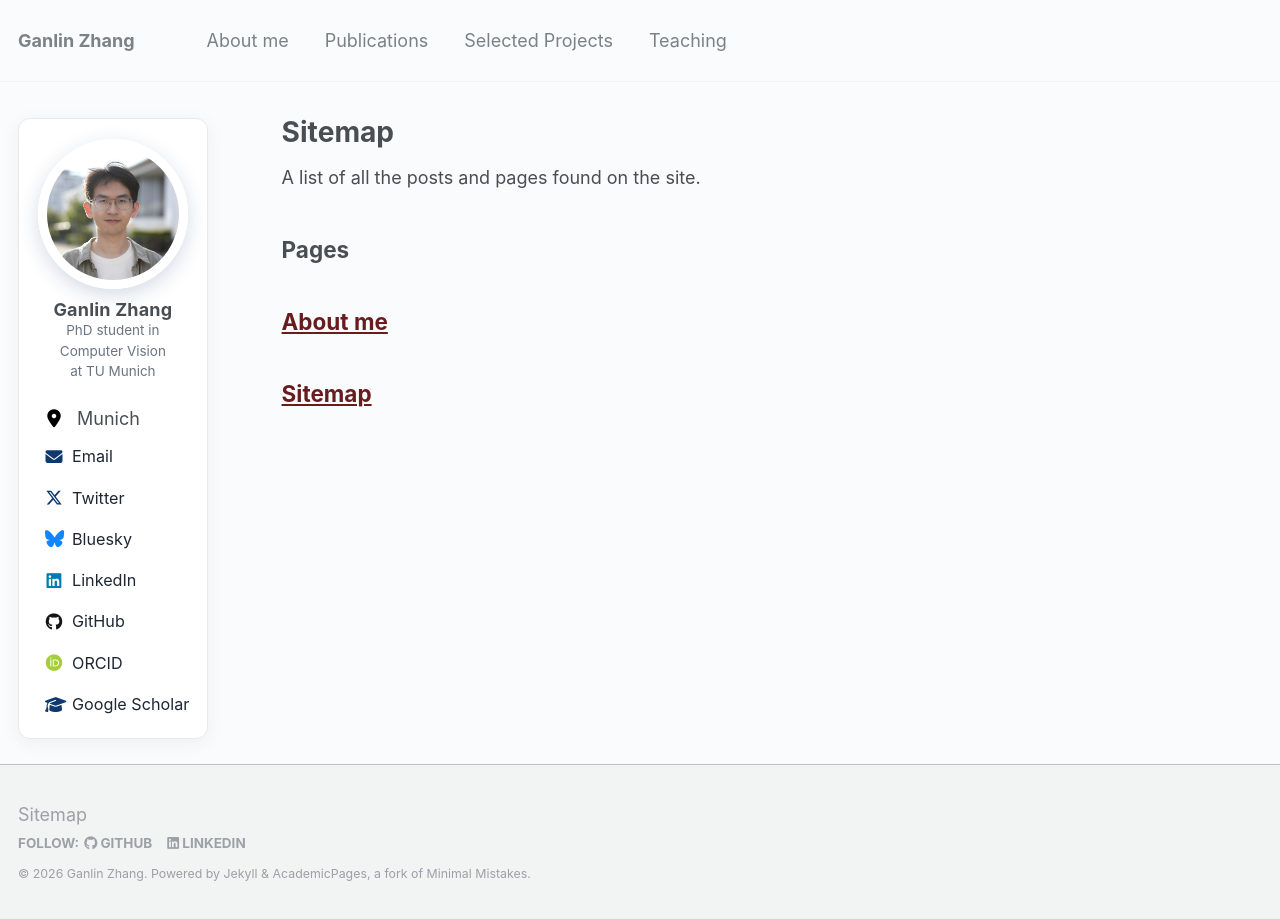
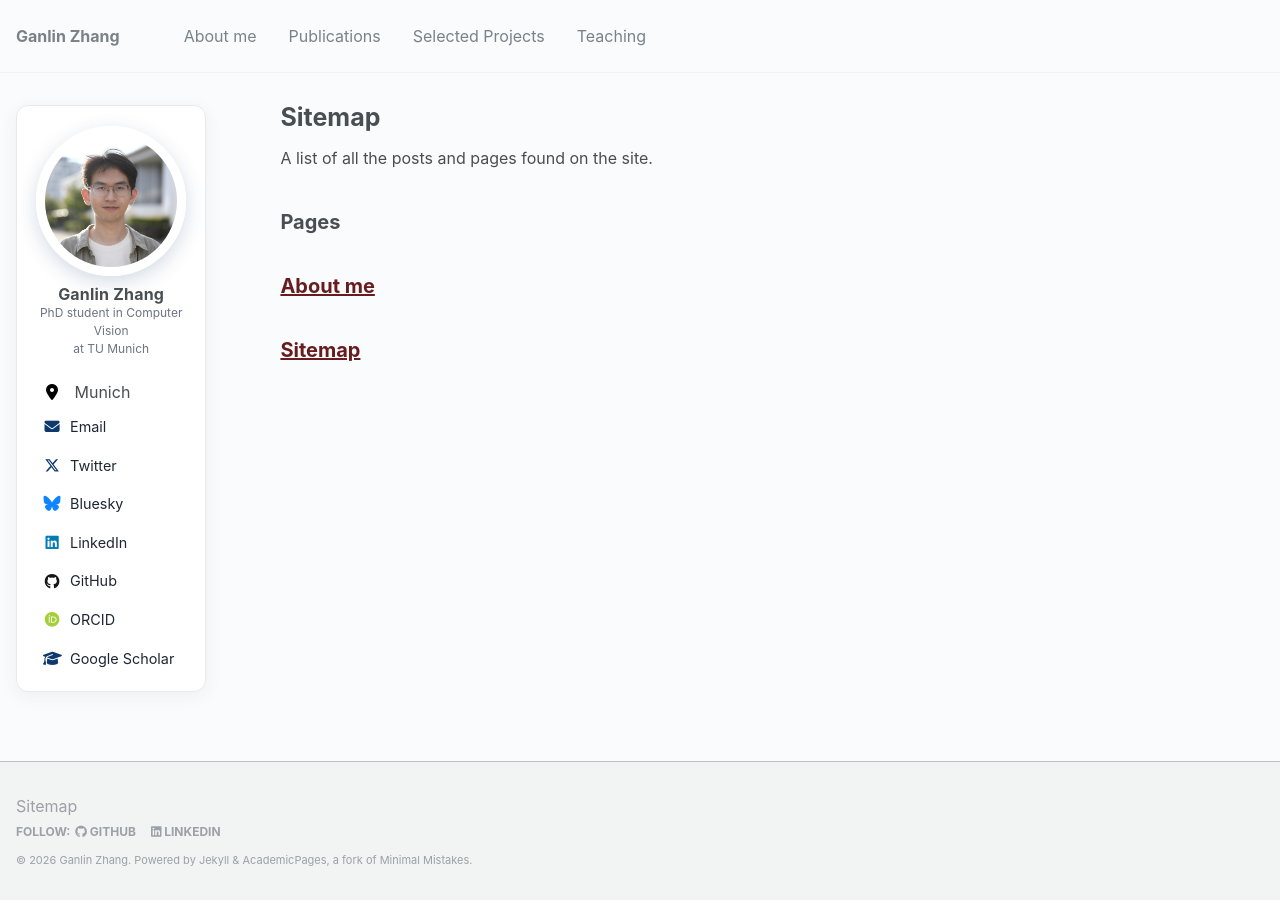
Before and after one commit to zhangganlin/zhangganlin.github.io, a Jekyll site: the page built from _pages/sitemap.md, in a window 1280 px wide. Built offline with Jekyll 4.4.1, drawn with Linux system fonts in a browser that asks for light colours.

Commit message:
Use a slightly smaller base font on the homepage
Theme bumps the root to 18px on desktop, which reads large; bring it to
15px (base) / 16px (>=768px) so the main content is more compact.

Co-Authored-By: Claude Opus 4.8 <noreply@anthropic.com>

```diff
--- a/_sass/_custom.scss
+++ b/_sass/_custom.scss
@@ -50,6 +50,10 @@ $muted: #6b7480;
 
 /* Faint off-white page so the white cards lift off the background */
 body { background-color: #fafbfc; }
+
+/* Slightly smaller base font (theme bumps to 18px on desktop, which reads big) */
+html { font-size: 15px; }
+@media (min-width: 48em) { html { font-size: 16px; } }
 
 /* Match the top menu bar to the page background */
 .greedy-nav { background: #fafbfc; }
```
